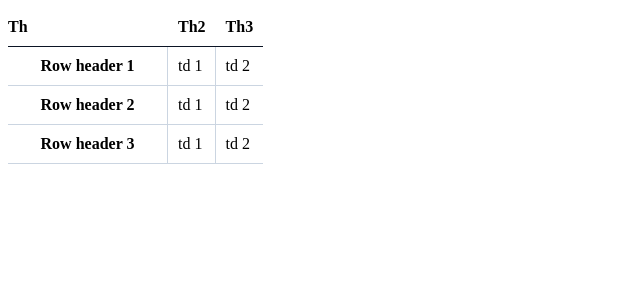
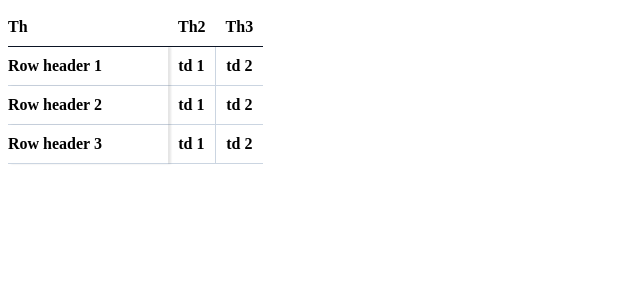
Before and after one commit to taishikato/simple-dnd-example-2, a React (Vite) app: page / in a window 1280 px wide. Shown: the top 300 px of the page, without its empty margins (0-640 px from the left). Built offline with nearby package versions, Linux system fonts and the light colour scheme.

Commit message:
add CSS to TH and TDs in a body

```diff
--- a/src/App.tsx
+++ b/src/App.tsx
@@ -73,9 +73,18 @@ function App() {
             >
               <th
                 className={css`
-                  padding: 10px;
-                  border-right: 1px solid rgb(203 213 225);
+                  min-width: 130px;
+                  vertical-align: middle;
+                  padding: 10px 10px 10px 0;
+                  text-align: left;
+                  font-weight: 600;
+                  user-select: none;
+                  box-sizing: border-box;
                   border-bottom: 1px solid rgb(203 213 225);
+                  position: sticky;
+                  left: 0;
+                  box-shadow: 3px 0px 2px rgba(0, 0, 0, 0.1);
+                  background-color: #ffffff;
                 `}
               >
                 {r.value}
@@ -83,6 +92,13 @@ function App() {
               <td
                 className={css`
                   padding: 10px;
+                  vertical-align: middle;
+                  background-color: #ffffff;
+                  padding: 10px;
+                  text-align: center;
+                  font-weight: 600;
+                  user-select: none;
+                  box-sizing: border-box;
                   border-bottom: 1px solid rgb(203 213 225);
                   &:not(:last-child) {
                     border-right: 1px solid rgb(203 213 225);
@@ -94,6 +110,13 @@ function App() {
               <td
                 className={css`
                   padding: 10px;
+                  vertical-align: middle;
+                  background-color: #ffffff;
+                  padding: 10px;
+                  text-align: center;
+                  font-weight: 600;
+                  user-select: none;
+                  box-sizing: border-box;
                   border-bottom: 1px solid rgb(203 213 225);
                   &:not(:last-child) {
                     border-right: 1px solid rgb(203 213 225);
```
